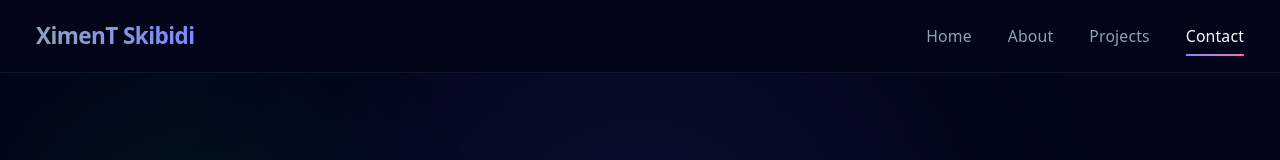
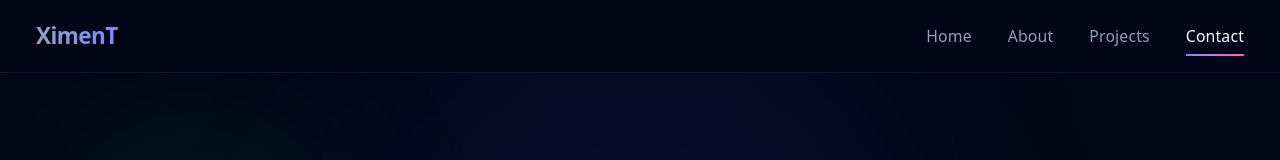
Before and after one commit to LnNhutTuong/Portfolio, a React app in the folder Portfolio/: page / in a window 1280 px wide. Shown: the top 160 px of the page. Built offline with nearby package versions, Linux system fonts and the light colour scheme; the HTML template or start-up script is replaced by a standard one.

Commit message:
test Firebase

```diff
--- a/Portfolio/src/components/Navbar.jsx
+++ b/Portfolio/src/components/Navbar.jsx
@@ -80,7 +80,7 @@ const Navbar = () => {
             from-slate-400 to-indigo-400 bg-clip-text text-transparent
             transition-all duration-300 hover:brightness-110"
           >
-            XimenT Skibidi
+            XimenT
           </span>
         </button>
 
```
